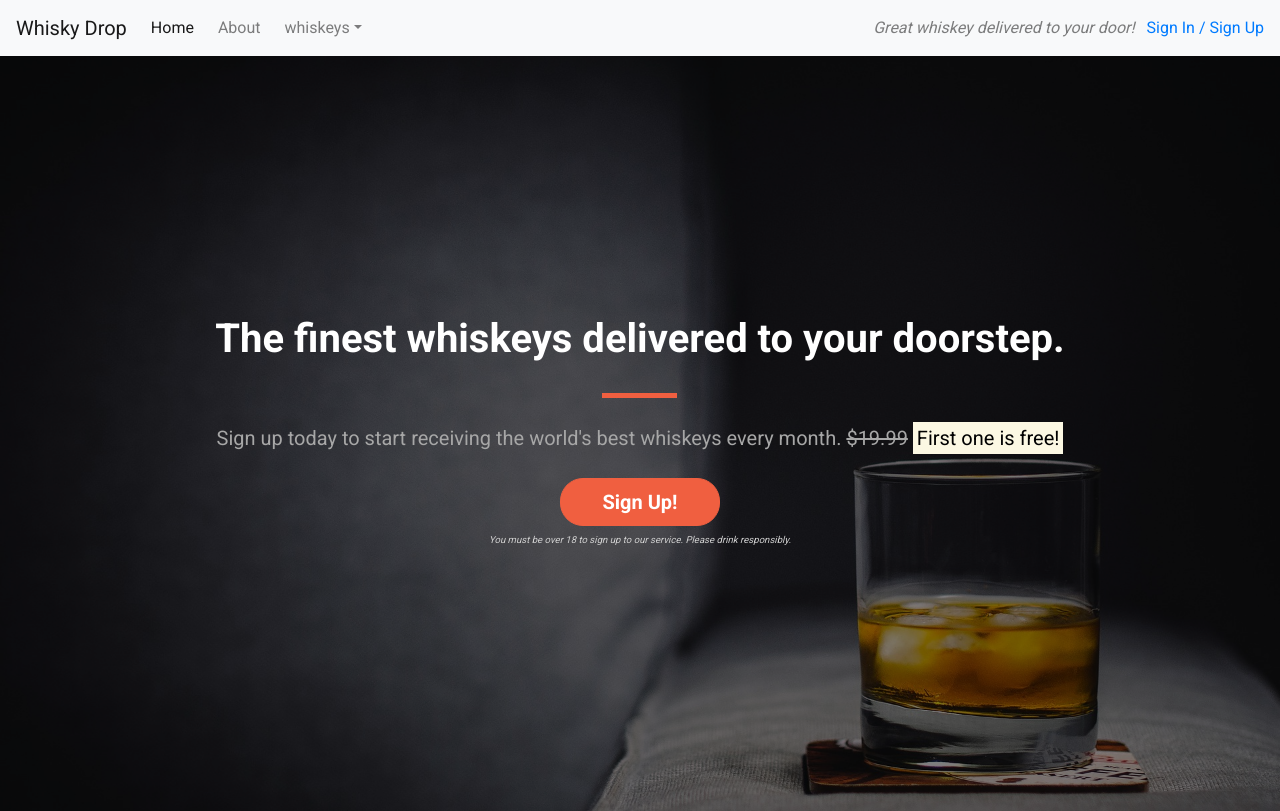
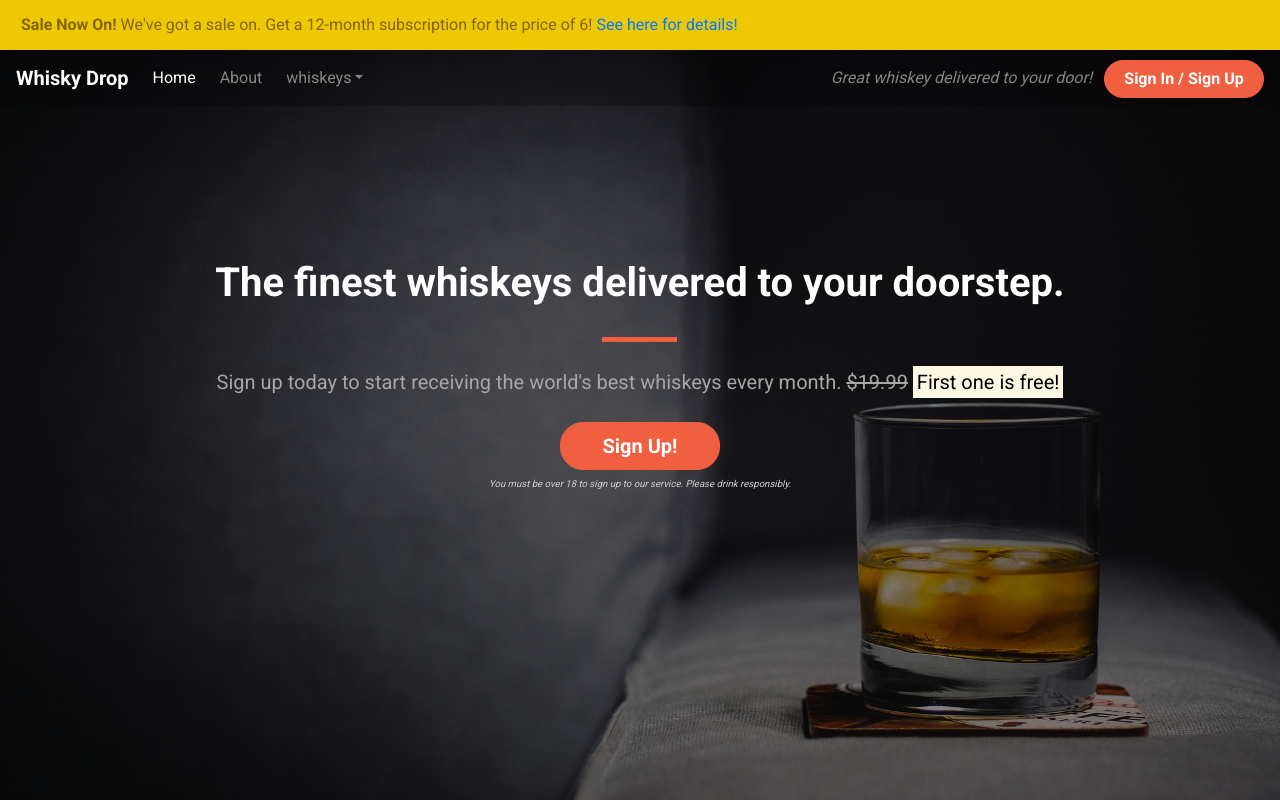
Before and after one commit to behnazkhoshnood/bootstrap1, a plain HTML site: page index.html in a window 1280 px wide. Shown: the top 811 px of the page. Drawn offline with nearby package versions, Linux system fonts and the light colour scheme.

Commit message:
adding style to the navbar and alert

```diff
--- a/css/style.css
+++ b/css/style.css
@@ -2,8 +2,17 @@ body{
  font-family: 'Roboto', sans-serif;
 }
 
-.alert-container{
+.alert-container .col-12{
+    padding-left: 0px;
+    padding-right: 0px;
+}
 
+.site-wide-alert{
+    border-radius: 0;
+    margin-bottom: 0;
+    padding: 5px,15px;
+    background-color: #eec802;
+    border-color: #eec802;
 }
 
 .callout-container{
@@ -53,6 +62,36 @@ body{
 
 .block-divider--short{
     width: 35px;
+}
+
+/* Navbar */
+
+.navalert-container{
+    position:absolute;
+    top: 0;
+    left: 0;
+    padding-left: 0;
+    padding-right: 0;
+    z-index: 1;
+}
+
+.navbar{
+    margin-bottom: 0;
+    border: 0;
+    width: 100%;
+    background-color: rgba(0,0,0,0.25);
+}
+
+.navbar .navbar-toggler{
+    border: 0;
+}
+
+.navbar-brand {
+    font-weight: bold;
+}
+
+.navbar navbar-nav a{
+    font-weight: bold;
 }
 
 /* Jumbotron */
--- a/index.html
+++ b/index.html
@@ -14,7 +14,18 @@
 </head>
 
 <body>
-	<nav class="navbar navbar-light bg-light navbar-expand-sm">
+	<div class="container-fluid navalert-container">
+		<div class="container-fluid alert-container">
+			<div class="row d-none d-sm-block">
+				<div class="col-12">
+					<div class="site-wide-alert alert alert-warning">
+						<strong>Sale Now On!</strong> We've got a sale on. Get a 12-month subscription for the price of 6!
+						<a href="">See here for details!</a>
+					</div>
+				</div>
+			</div>
+		</div>
+		<nav class="navbar navbar-dark navbar-expand-sm">
 			<a href="/" class="navbar-brand">Whisky Drop</a>
 			<button class="navbar-toggler ml-auto" type="button" data-toggle="collapse" data-target="#navbarNavDropdown" aria-controls="navbarNavDropdown" aria-expanded="false" aria-label="Toggle navigation">
         <span class="navbar-toggler-icon"></span></button>
@@ -32,25 +43,16 @@
 							<a class="dropdown-item" href="#">American</a>
 						</div>
 					</li>
-				<li class="nav-item mr-2 d-block d-sm-none"><a class="nav-link" href="/login">Sign In / Sign Up</a></li>
+					<li class="nav-item mr-2 d-block d-sm-none"><a class="nav-link" href="/login">Sign In / Sign Up</a>
+					</li>
 				</ul>
 			</div>
 			<div class="d-none d-md-block">
 				<p class="navbar-text my-auto mr-2"><i>Great whiskey delivered to your door!</i></p>
-			<a href="/login">Sign In / Sign Up</a>
+				<a href="/login" class="btn btn--cta btn--red">Sign In / Sign Up</a>
 			</div>
 		</nav>
-
-	<!-- <div class="container alert-container">
-		<div class="row d-none d-sm-block">
-			<div class="col-12">
-				<div class="alert alert-warning">
-					<strong>Sale Now On!</strong> We've got a sale on. Get a 12-month subscription for the price of 6!
-					<a href="">See here for details!</a>
 	</div>
-			</div>
-		</div>
-	</div> -->
 
 	<div class="container-fluid callout-container">
 		<div class="opaque-overlay">&nbsp;</div>
```
Lines whose indentation alone changed are shown as unchanged.
